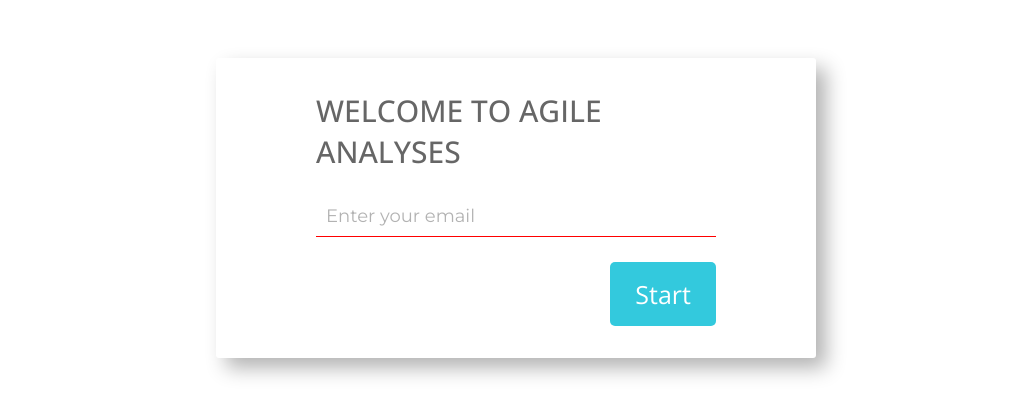
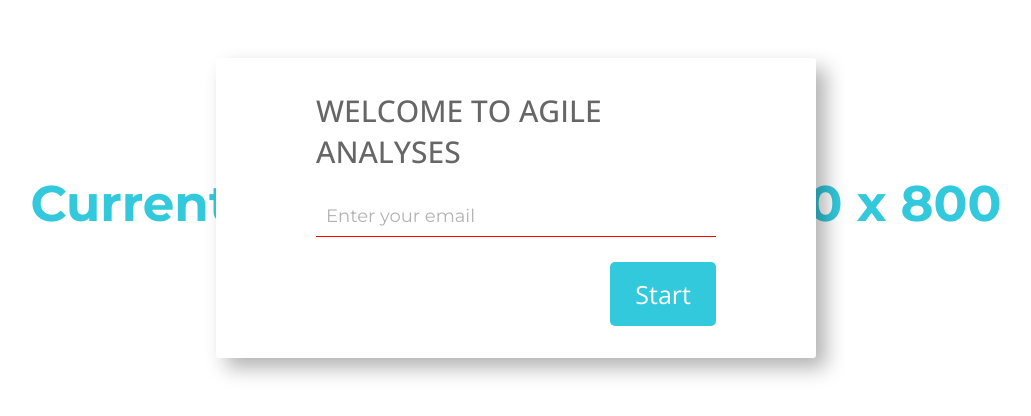
Before and after one commit to jbertan/agile, a Next.js app: page / in a window 1280 px wide. Shown: the part 192-608 px from the top of the page, without its empty margins (124-1155 px from the left). Built offline with nearby package versions, Linux system fonts and the light colour scheme.

Commit message:
resolution test class added

```diff
--- /dev/null
+++ b/src/components/screenresolution.tsx
@@ -0,0 +1,32 @@
+import React, { useState, useEffect } from "react";
+
+const ScreenResolution = () => {
+  const [resolution, setResolution] = useState({
+    width: typeof window !== "undefined" ? window.innerWidth : 0,
+    height: typeof window !== "undefined" ? window.innerHeight : 0,
+  });
+
+  useEffect(() => {
+    if (typeof window === "undefined") {
+      return;
+    }
+
+    const updateResolution = () => {
+      setResolution({ width: window.innerWidth, height: window.innerHeight });
+    };
+
+    window.addEventListener("resize", updateResolution);
+
+    return () => {
+      window.removeEventListener("resize", updateResolution);
+    };
+  }, []);
+
+  return (
+    <div className="header">
+      Current screen resolution: {resolution.width} x {resolution.height}
+    </div>
+  );
+};
+
+export default ScreenResolution;
--- a/src/pages/index.tsx
+++ b/src/pages/index.tsx
@@ -9,6 +9,7 @@ import RadarContainer from "@/components/radarcontainer";
 import Pagination from "@mui/material/Pagination";
 import { createContact, getContacts, shortCut } from "@/helper/hubspot";
 import CircularProgressWithLabel from "@/components/circular-progress-with-label";
+import ScreenResolution from "@/components/screenresolution";
 const inter = Inter({ subsets: ["latin"] });
 
 const montserrat = Montserrat({
@@ -90,12 +91,14 @@ export default function Home() {
         <title>Agile On Rails</title>
         <meta name="description" content="Generated by create next app" />
         <meta name="viewport" content="width=device-width, initial-scale=1" />
+        <meta name="viewport" content="width=device-width, user-scalable=no" />
         <link rel="icon" href="/favicon.ico" />
       </Head>
       <main
         data-testid="heading"
         className={`container ${montserrat.variable} ${open_sans.variable}`}
       >
+        <ScreenResolution />
         {result ? (
           <RadarContainer tasks={tasks} />
         ) : mail ? (
```
